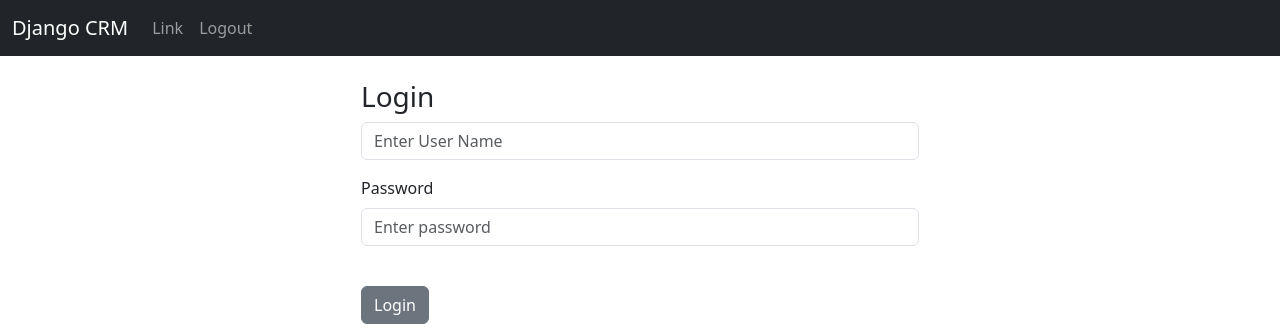
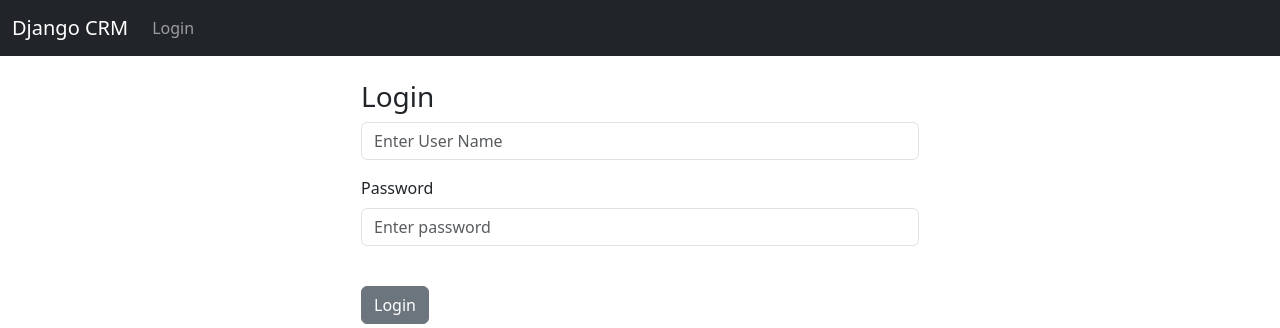
Before and after one commit to sjgithubber/django-crm-codealong, a Django app: page / in a window 1280 px wide. Shown: the top 328 px of the page. Run offline with Django 5.2, Linux system fonts and the light colour scheme.

Commit message:
added login and logout links
login button when logged out and logout when logged in

```diff
--- a/website/templates/navbar.html
+++ b/website/templates/navbar.html
@@ -9,12 +9,20 @@
           <!-- <li class="nav-item">
             <a class="nav-link active" aria-current="page" href="#">Home</a>
           </li> -->
-          <li class="nav-item">
+          <!-- <li class="nav-item">
             <a class="nav-link" href="#">Link</a>
           </li>
+           -->
+          {% if user.is_authenticated %}
           <li class="nav-item">
             <a class="nav-link" href="{% url 'logout' %}">Logout</a>
           </li>
+          {% else %}
+          <li class="nav-item">
+            <a class="nav-link" href="{% url 'home' %}">Login</a>
+          </li>
+          {% endif %}
+
           <!-- <li class="nav-item dropdown">
             <a class="nav-link dropdown-toggle" href="#" role="button" data-bs-toggle="dropdown" aria-expanded="false">
               Dropdown
```
